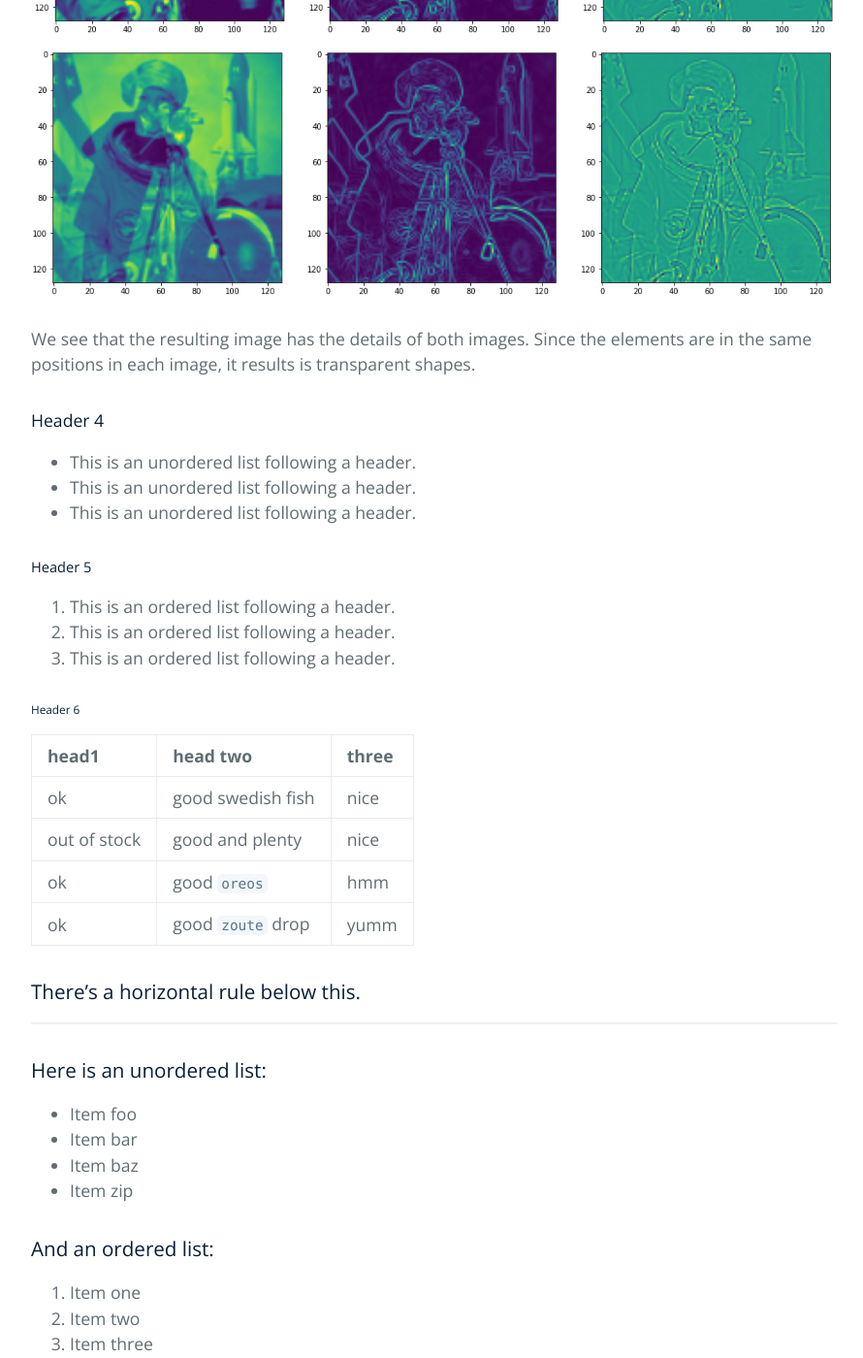
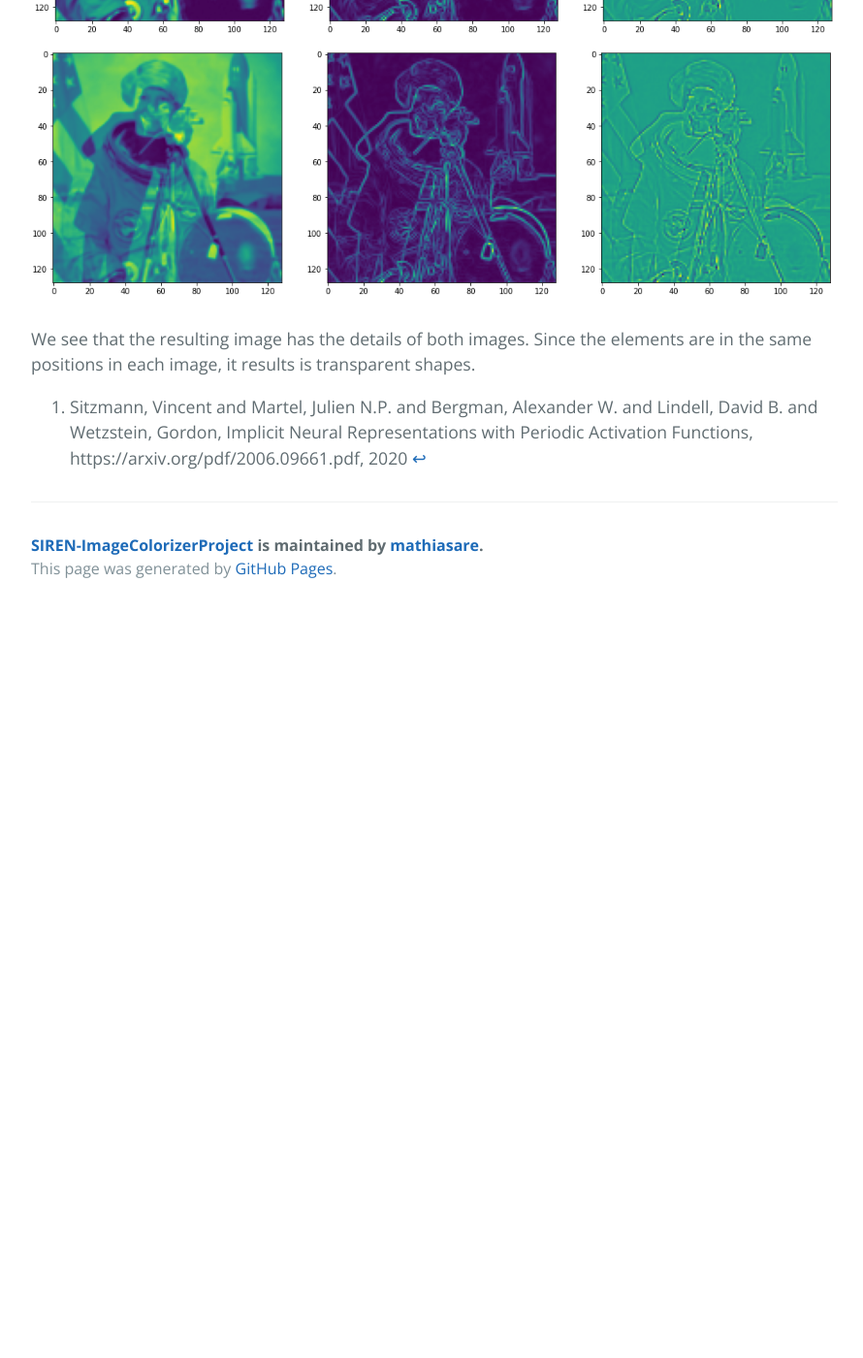
Before and after one commit to mathiasare/SIREN-ImageColorizerProject, a Jekyll site: the page built from index.md, in a window 1280 px wide and 1400 px high, scrolled down 4952 px. Shown: the whole window at 97% size, without its empty margins (192-1082 px from the left). Built offline with Jekyll 4.4.1, drawn with Linux system fonts in a browser that asks for light colours; after the commit the page ends 5582 px from its top, so only the background shows below that; some of the changed text lies outside the part shown.

Commit message:
Update index.md
pics fix and mending

````diff
--- a/index.md
+++ b/index.md
@@ -93,88 +92,3 @@ The images we show are image A, B, and C.
 
 
 We see that the resulting image has the details of both images. Since the elements are in the same positions in each image, it results is transparent shapes.
-
-#### Header 4
-
-*   This is an unordered list following a header.
-*   This is an unordered list following a header.
-*   This is an unordered list following a header.
-
-##### Header 5
-
-1.  This is an ordered list following a header.
-2.  This is an ordered list following a header.
-3.  This is an ordered list following a header.
-
-###### Header 6
-
-| head1        | head two          | three |
-|:-------------|:------------------|:------|
-| ok           | good swedish fish | nice  |
-| out of stock | good and plenty   | nice  |
-| ok           | good `oreos`      | hmm   |
-| ok           | good `zoute` drop | yumm  |
-
-### There's a horizontal rule below this.
-
-* * *
-
-### Here is an unordered list:
-
-*   Item foo
-*   Item bar
-*   Item baz
-*   Item zip
-
-### And an ordered list:
-
-1.  Item one
-1.  Item two
-1.  Item three
-1.  Item four
-
-### And a nested list:
-
-- level 1 item
-  - level 2 item
-  - level 2 item
-    - level 3 item
-    - level 3 item
-- level 1 item
-  - level 2 item
-  - level 2 item
-  - level 2 item
-- level 1 item
-  - level 2 item
-  - level 2 item
-- level 1 item
-
-### Small image
-
-![Octocat](https://github.githubassets.com/images/icons/emoji/octocat.png)
-
-### Large image
-
-![SomePicture](./pics/thumbnail.png)
-
-
-### Definition lists can be used with HTML syntax.
-
-<dl>
-<dt>Name</dt>
-<dd>Godzilla</dd>
-<dt>Born</dt>
-<dd>1952</dd>
-<dt>Birthplace</dt>
-<dd>Japan</dd>
-<dt>Color</dt>
-<dd>Green</dd>
-</dl>
-
-```
-Long, single-line code blocks should not wrap. They should horizontally scroll if they are too long. This line should be long enough to demonstrate this.
-```
-
-```
-The final element.
-```
````
Also changed, not shown: other parts of index.md (+3 -4 lines).
